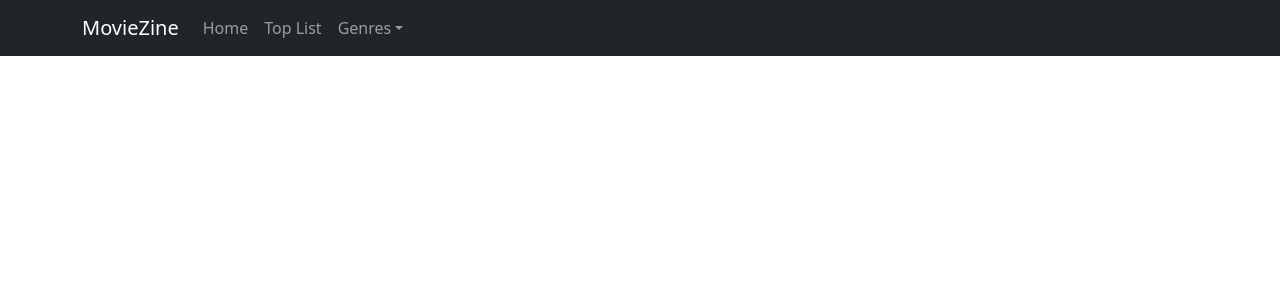
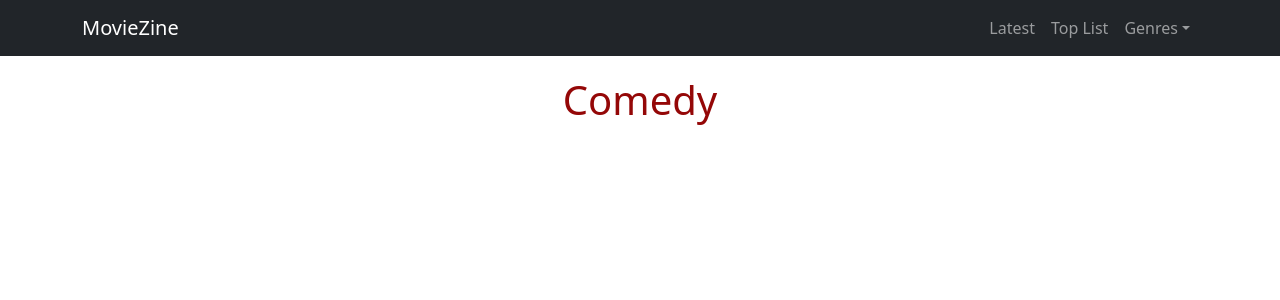
Before and after one commit to susanneeneroth/js2-film-inl, a React (Create React App) app: page /Comedy in a window 1280 px wide. Shown: the top 300 px of the page. Built offline with nearby package versions, Linux system fonts and the light colour scheme.

Commit message:
More pages and work on navigation css

```diff
--- a/public/index.html
+++ b/public/index.html
@@ -1,14 +1,12 @@
 <!DOCTYPE html>
 <html lang="en">
+
   <head>
     <meta charset="utf-8" />
     <link rel="icon" href="%PUBLIC_URL%/favicon.ico" />
     <meta name="viewport" content="width=device-width, initial-scale=1" />
     <meta name="theme-color" content="#000000" />
-    <meta
-      name="description"
-      content="Web site created using create-react-app"
-    />
+    <meta name="description" content="Web site created using create-react-app" />
     <link rel="apple-touch-icon" href="%PUBLIC_URL%/logo192.png" />
     <!--
       manifest.json provides metadata used when your web app is installed on a
@@ -24,8 +22,9 @@
       work correctly both with client-side routing and a non-root public URL.
       Learn how to configure a non-root public URL by running `npm run build`.
     -->
-    <title>React App</title>
+    <title>MovieZine</title>
   </head>
+
   <body>
     <noscript>You need to enable JavaScript to run this app.</noscript>
     <div id="root"></div>
@@ -40,4 +39,5 @@
       To create a production bundle, use `npm run build` or `yarn build`.
     -->
   </body>
+
 </html>
--- a/src/App.js
+++ b/src/App.js
@@ -5,6 +5,10 @@ import 'bootstrap/dist/css/bootstrap.min.css';
 import Navigation from './components/Navigation';
 import HomePage from './pages/HomePage';
 import TopList from './pages/TopList';
+import LatestMovies from './pages/LatestMovies';
+import FilmPage from './pages/FilmPage';
+import Action from './pages/Action';
+import Comedy from './pages/Comedy';
 
 function App() {
   return (
@@ -17,8 +21,24 @@ function App() {
               <HomePage />
             </Route>
 
-            <Route exact path='/TopList'>
+            <Route path='/LatestMovies'>
+              <LatestMovies />
+            </Route>
+
+            <Route path='/TopList'>
               <TopList />
+            </Route>
+
+            <Route path='/FilmPage'>
+              <FilmPage />
+            </Route>
+
+            <Route path='/Action'>
+              <Action />
+            </Route>
+
+            <Route path='/Comedy'>
+              <Comedy />
             </Route>
           </Switch>
         </div>
--- a/src/components/Navigation.js
+++ b/src/components/Navigation.js
@@ -1,11 +1,11 @@
 import React from 'react';
-import { Link } from 'react-router-dom';
+import { Link, NavLink } from 'react-router-dom';
 import Nav from 'react-bootstrap/Nav';
 import Navbar from 'react-bootstrap/Navbar';
 import NavDropdown from 'react-bootstrap/NavDropdown';
 import Container from 'react-bootstrap/Container';
 
-function Navigation() {
+const Navigation = () => {
   return (
     <Navbar bg='dark' variant='dark' expand='md'>
       <Container>
@@ -15,12 +15,18 @@ function Navigation() {
 
         <Navbar.Toggle aria-controls='basic-navbar-nav' />
         <Navbar.Collapse id='basic-navbar-nav'>
-          <Nav className='me-auto'>
-            <Nav.Link href='/'>Home</Nav.Link>
-            <Nav.Link href='/TopList'>Top List</Nav.Link>
+          <Nav className='ms-auto'>
+            <NavLink to='/LatestMovies' className='nav-link'>
+              Latest
+            </NavLink>
+            <NavLink to='/TopList' className='nav-link' variant='dark'>
+              Top List
+            </NavLink>
             <NavDropdown title='Genres' id='basic-nav-dropdown'>
-              <NavDropdown.Item href='#action/3.1'>Action</NavDropdown.Item>
-              <NavDropdown.Item href='#action/3.2'>Comedy</NavDropdown.Item>
+              <NavLink to='/Action' className='nav-link'>
+                Action
+              </NavLink>
+              <NavLink to='/Comedy'>Comedy</NavLink>
               <NavDropdown.Item href='#action/3.3'>Sci-Fi</NavDropdown.Item>
             </NavDropdown>
           </Nav>
@@ -28,6 +34,6 @@ function Navigation() {
       </Container>
     </Navbar>
   );
-}
+};
 
 export default Navigation;
--- a/src/css/index.css
+++ b/src/css/index.css
@@ -11,3 +11,8 @@ code {
   font-family: source-code-pro, Menlo, Monaco, Consolas, 'Courier New',
     monospace;
 }
+
+h1 {
+  color: rgb(148, 7, 7);
+  padding-top: 20px;
+}
--- /dev/null
+++ b/src/pages/Action.js
@@ -0,0 +1,11 @@
+import React from 'react';
+
+const Action = () => {
+  return (
+    <div>
+      <h1>Action</h1>
+    </div>
+  );
+};
+
+export default Action;
--- /dev/null
+++ b/src/pages/Comedy.js
@@ -0,0 +1,11 @@
+import React from 'react';
+
+const Comedy = (props) => {
+  return (
+    <div>
+      <h1>Comedy</h1>
+    </div>
+  );
+};
+
+export default Comedy;
--- /dev/null
+++ b/src/pages/FilmPage.js
@@ -0,0 +1,12 @@
+import React from 'react';
+// import styles from '../css/FilmPage.module.css';
+
+const FilmPage = () => {
+  return (
+    <div>
+      <h1>Film Page</h1>
+    </div>
+  );
+};
+
+export default FilmPage;
--- /dev/null
+++ b/src/pages/LatestMovies.js
@@ -0,0 +1,11 @@
+import React from 'react';
+
+const LatestMovies = () => {
+  return (
+    <div>
+      <h1>Latest Movies</h1>
+    </div>
+  );
+};
+
+export default LatestMovies;
--- a/src/pages/TopList.js
+++ b/src/pages/TopList.js
@@ -1,11 +1,11 @@
 import React from 'react';
 
-function TopList() {
+const TopList = () => {
   return (
     <div>
       <h1>Top List</h1>
     </div>
   );
-}
+};
 
 export default TopList;
```
Also changed, not shown: src/css/FilmPage.module.css (added).
